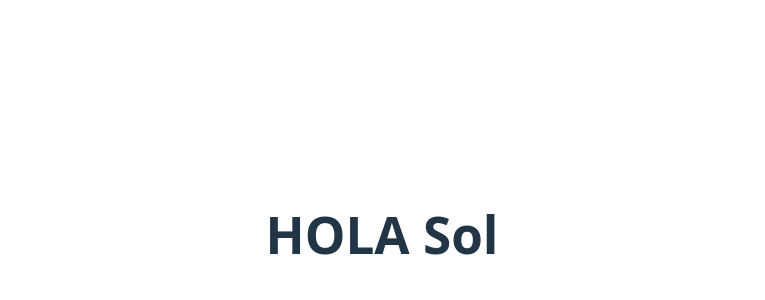
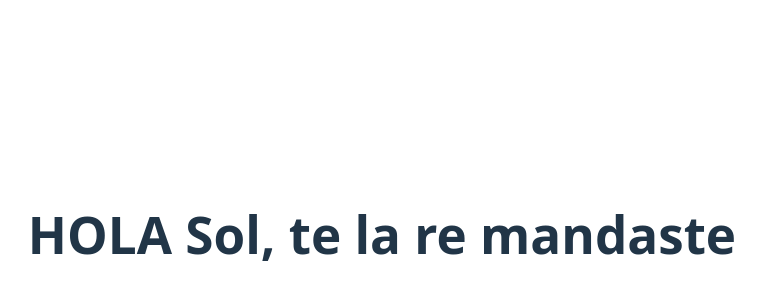
Before and after one commit to solhernandez22/dulzuras-esquel, a React (Vite) app: page / in a window 1280 px wide. Shown: the part 166-466 px from the top of the page, without its empty margins (258-1023 px from the left). Built offline with nearby package versions, Linux system fonts and the light colour scheme.

Commit message:
leer todo antes de hacer click

```diff
--- a/src/App.jsx
+++ b/src/App.jsx
@@ -6,7 +6,7 @@ import viteLogo from '/vite.svg'
 import './App.css'
 
 function App() {
-  return (<h1>HOLA Sol</h1>)
+  return (<h1>HOLA Sol, te la re mandaste</h1>)
 }
 
 export default App
```
